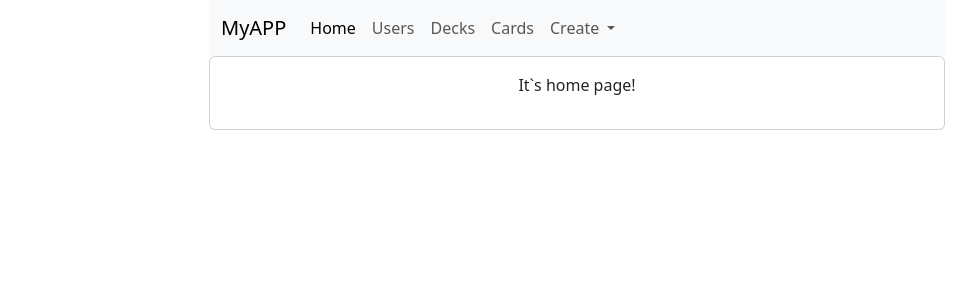
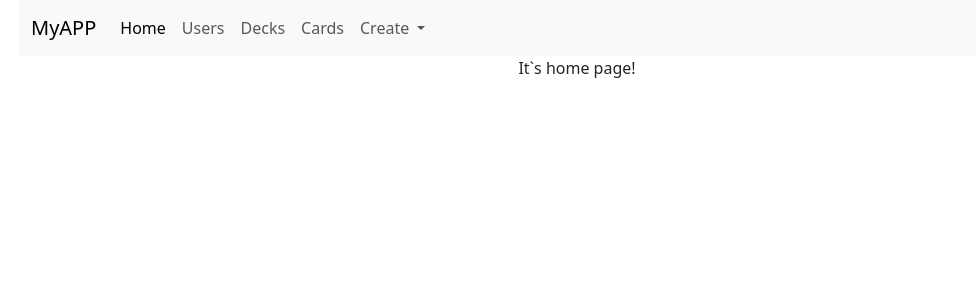
Before and after one commit to Python-fundamental-13-12-22/pf13.12.22, a Flask app: page / in a window 1280 px wide. Shown: the top 300 px of the page, without its empty margins (63-1039 px from the left). Run offline with Flask 3, Linux system fonts and the light colour scheme; parts of the project's set-up code (start-up, migrations or seed data) failed here and were passed over.

Commit message:
fix app project

```diff
--- a/projects/svvasya/templates/base.html
+++ b/projects/svvasya/templates/base.html
@@ -5,18 +5,21 @@
   {% if title %}  <title> {{title}}</title>{%else%} <title>Home</title> {%endif%} </title>
     <link href="https://cdn.jsdelivr.net/npm/bootstrap@5.3.0-alpha1/dist/css/bootstrap.min.css" rel="stylesheet" integrity="sha384-GLhlTQ8iRABdZLl6O3oVMWSktQOp6b7In1Zl3/Jr59b6EGGoI1aFkw7cmDA6j6gD" crossorigin="anonymous">
     <link rel="stylesheet" href="{{ url_for('static', filename='css/main.css') }}">
+    <meta name="viewport" content="width=device-width, initial-scale=1, minimum-scale=1, maximum-scale=1" />
+
       <script src="https://cdn.jsdelivr.net/npm/bootstrap@5.3.0-alpha1/dist/js/bootstrap.bundle.min.js" integrity="sha384-w76AqPfDkMBDXo30jS1Sgez6pr3x5MlQ1ZAGC+nuZB+EYdgRZgiwxhTBTkF7CXvN" crossorigin="anonymous"></script>
 </head>
 <body>
 <div class="container text-center">
   <div class="row justify-content-md-center">
-    <div class="col col-lg-2">
-    </div>
-    <div class="col main-block">
+        <div class="col-12  ">
 
 <nav class="navbar navbar-expand-lg bg-body-tertiary">
   <div class="container-fluid">
     <a class="navbar-brand" href="{{url_for("home")}}">MyAPP</a>
+    <button class="navbar-toggler" type="button" data-bs-toggle="collapse" data-bs-target="#navbarSupportedContent" aria-controls="navbarSupportedContent" aria-expanded="false" aria-label="Toggle navigation">
+      <span class="navbar-toggler-icon"></span>
+    </button>
     <div class="collapse navbar-collapse" id="navbarSupportedContent">
       <ul class="navbar-nav me-auto mb-2 mb-lg-0">
         <li class="nav-item">
@@ -50,17 +53,15 @@
   </div>
 </nav>
 
-<div class="card">
-  <div class="card-body">
+<div >
+  <div >
   {%block content%}
       {%endblock%}
   </div>
 </div>
 
     </div>
-    <div class="col col-lg-2">
 
-    </div>
   </div>
 
 
```
